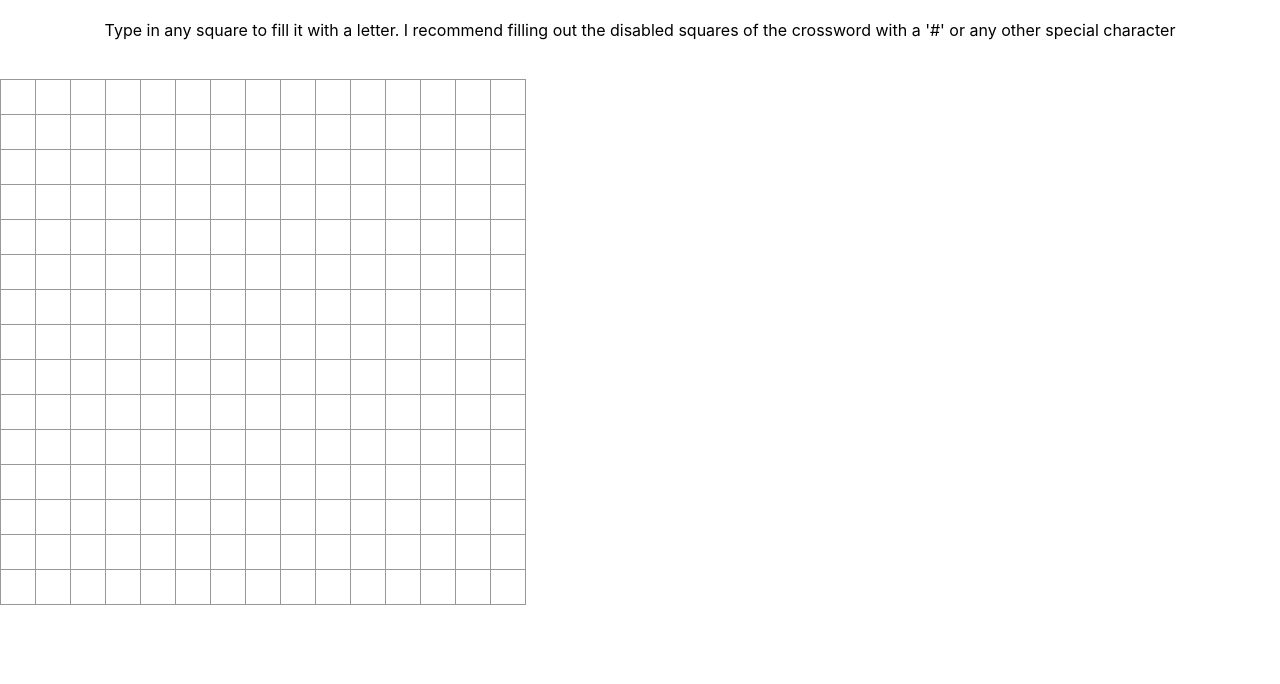
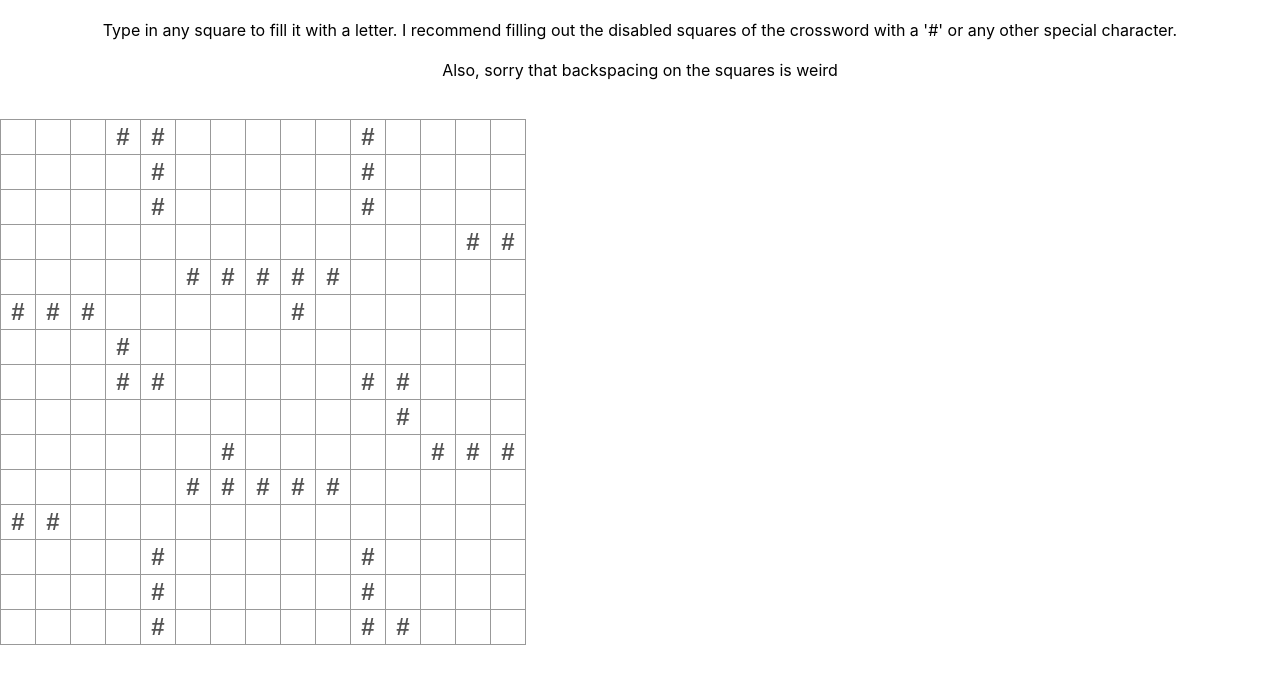
Before and after one commit to jjang4001/symphony-crosswords, a React (Create React App) app: page / in a window 1280 px wide. Shown: the top 684 px of the page. Built offline with nearby package versions, Linux system fonts and the light colour scheme.

Commit message:
handle navigating crossword with arrow keys

```diff
--- a/src/components/CrosswordBoard.tsx
+++ b/src/components/CrosswordBoard.tsx
@@ -1,8 +1,9 @@
-import React, { FC } from 'react';
+import React, { FC, useState, useCallback } from 'react';
 
 import CrosswordSquare from './CrosswordSquare';
 import getGrid from '../utils/getGrid';
 import CrosswordBoardRow from './CrosswordBoardRow';
+import { Position } from '../models';
 
 import MockData from '../mock-data/20200220.json';
 
@@ -11,21 +12,75 @@ type CrosswordBoardProps = {
   numCols: number;
 };
 
+const KEY_LEFT_CODE = 37;
+const KEY_UP_CODE = 38;
+const KEY_RIGHT_CODE = 39;
+const KEY_DOWN_CODE = 40;
+
+function getNextPosition(currentPosition: Position, keyCode: number): Position {
+  let { row: nextRow, col: nextCol } = currentPosition;
+
+  if (keyCode === KEY_LEFT_CODE) {
+    nextCol = Math.max(nextCol - 1, 0);
+  } else if (keyCode === KEY_RIGHT_CODE) {
+    // TODO: remove hard coded 14
+    nextCol = Math.min(nextCol + 1, 14);
+  } else if (keyCode === KEY_UP_CODE) {
+    nextRow = Math.max(nextRow - 1, 0);
+  } else if (keyCode === KEY_DOWN_CODE) {
+    nextRow = Math.min(nextRow + 1, 14);
+  }
+
+  return {
+    row: nextRow,
+    col: nextCol
+  };
+}
+
 const CrosswordBoard: FC<CrosswordBoardProps> = ({ numRows, numCols }) => {
   const grid = getGrid(MockData);
+  const [selectedRow, setSelectedRow] = useState(0);
+  const [selectedCol, setSelectedCol] = useState(0);
 
-  const crossword = grid.map(row => <CrosswordBoardRow row={row} />);
+  const crossword = grid.map((row, idx) => (
+    <CrosswordBoardRow
+      row={row}
+      selectedPosition={{ row: selectedRow, col: selectedCol }}
+      selectedCol={selectedCol}
+      rowIndex={idx}
+      key={idx}
+      setSelectedCol={setSelectedCol}
+      setSelectedRow={setSelectedRow}
+    />
+  ));
+
+  const handleKeyDown = useCallback(
+    (evt: React.KeyboardEvent) => {
+      const nextPosition = getNextPosition(
+        { row: selectedRow, col: selectedCol },
+        evt.keyCode
+      );
+      setSelectedRow(nextPosition.row);
+      setSelectedCol(nextPosition.col);
+    },
+    [selectedRow, setSelectedRow, selectedCol, setSelectedCol]
+  );
 
   return (
     <>
       <br />
       Type in any square to fill it with a letter. I recommend filling out the
       disabled squares of the crossword with a '#' or any other special
-      character
+      character.
+      <br />
+      <br />
+      Also, sorry that backspacing on the squares is weird
       <br />
       <br />
       <br />
-      <div className='crossword-grid-container'>{crossword}</div>
+      <div className='crossword-grid-container' onKeyDown={handleKeyDown}>
+        {crossword}
+      </div>
     </>
   );
 };
--- a/src/components/CrosswordBoardRow.tsx
+++ b/src/components/CrosswordBoardRow.tsx
@@ -1,14 +1,36 @@
 import React, { FC } from 'react';
 
 import CrosswordSquare, { CrosswordSquareProps } from './CrosswordSquare';
+import { Position } from '../models';
 
 type CrosswordBoardRowProps = {
   row: CrosswordSquareProps[];
+  selectedPosition: Position;
+  selectedCol: number;
+  rowIndex: number;
+  setSelectedRow?: (idx: number) => void;
+  setSelectedCol?: (idx: number) => void;
 };
 
-const CrosswordBoardRow: FC<CrosswordBoardRowProps> = ({ row }) => {
-  const content = row.map(square => (
-    <CrosswordSquare disabled={square.disabled} letter={square.letter} />
+const CrosswordBoardRow: FC<CrosswordBoardRowProps> = ({
+  row,
+  selectedPosition,
+  selectedCol,
+  rowIndex,
+  setSelectedRow,
+  setSelectedCol
+}) => {
+  const content = row.map((square, colIdx) => (
+    <CrosswordSquare
+      key={colIdx}
+      disabled={square.disabled}
+      letter={square.letter}
+      rowIndex={rowIndex}
+      colIndex={colIdx}
+      selectedPosition={selectedPosition}
+      setSelectedRow={setSelectedRow}
+      setSelectedCol={setSelectedCol}
+    />
   ));
   return <div className='crossword-board-row'>{content}</div>;
 };
--- a/src/components/CrosswordSquare.tsx
+++ b/src/components/CrosswordSquare.tsx
@@ -1,23 +1,82 @@
-import React, { FC } from 'react';
+import React, { FC, useState, useCallback, useRef } from 'react';
+
+import { Position } from '../models';
 
 export type CrosswordSquareProps = {
   disabled: boolean;
   letter: string;
   numberLabel?: number;
+  rowIndex?: number;
+  colIndex?: number;
+  selectedPosition?: Position;
+  setSelectedRow?: (idx: number) => void;
+  setSelectedCol?: (idx: number) => void;
 };
 
 const CrosswordSquare: FC<CrosswordSquareProps> = ({
   disabled,
   letter,
-  numberLabel
+  numberLabel,
+  rowIndex,
+  colIndex,
+  selectedPosition,
+  setSelectedRow,
+  setSelectedCol
 }) => {
-  const content = disabled ? '#' : '';
+  const [character, setCharacter] = useState(disabled ? '#' : '');
+
+  const inputElement = useRef<HTMLInputElement>(null);
+
+  if (
+    rowIndex === selectedPosition?.row &&
+    colIndex === selectedPosition?.col
+  ) {
+    if (inputElement && inputElement.current) {
+      inputElement.current.focus();
+    }
+  }
+
+  const handleChange = useCallback(
+    (evt: React.FormEvent<HTMLInputElement>) => {
+      setCharacter(evt.currentTarget.value);
+    },
+    [setCharacter]
+  );
+
+  // TODO: fix this up
+  const moveCursorToEnd = useCallback(
+    (evt: React.FormEvent<HTMLInputElement>) => {
+      const tempValue = evt.currentTarget.value;
+      evt.currentTarget.value = '';
+      evt.currentTarget.value = tempValue;
+    },
+    []
+  );
+
+  const handleClick = () => {
+    // TODO: Make prop types more robust
+    if (setSelectedRow && setSelectedCol && rowIndex && colIndex) {
+      setSelectedRow(rowIndex);
+      setSelectedCol(colIndex);
+    }
+  };
+
   return (
-    <input type='text' className='crossword-square' maxLength={1} />
-    // TODO: use actual letters from json
-    // <div className='crossword-square'>
-    //   {content}
-    // </div>
+    <div className='float-container'>
+      {/* <label htmlFor='square'>l</label> */}
+      <input
+        id='square'
+        type='text'
+        className='crossword-square'
+        maxLength={1}
+        value={character}
+        onChange={handleChange}
+        ref={inputElement}
+        disabled={disabled}
+        onFocus={moveCursorToEnd}
+        onClick={handleClick}
+      />
+    </div>
   );
 };
 
--- a/src/models.ts
+++ b/src/models.ts
@@ -20,3 +20,8 @@ export interface ICrossword {
   numCols: number;
   clues: IClue[];
 }
+
+export type Position = {
+  row: number;
+  col: number;
+};
```
Also changed, not shown: src/utils/getGrid.ts (+1 -6 lines).
